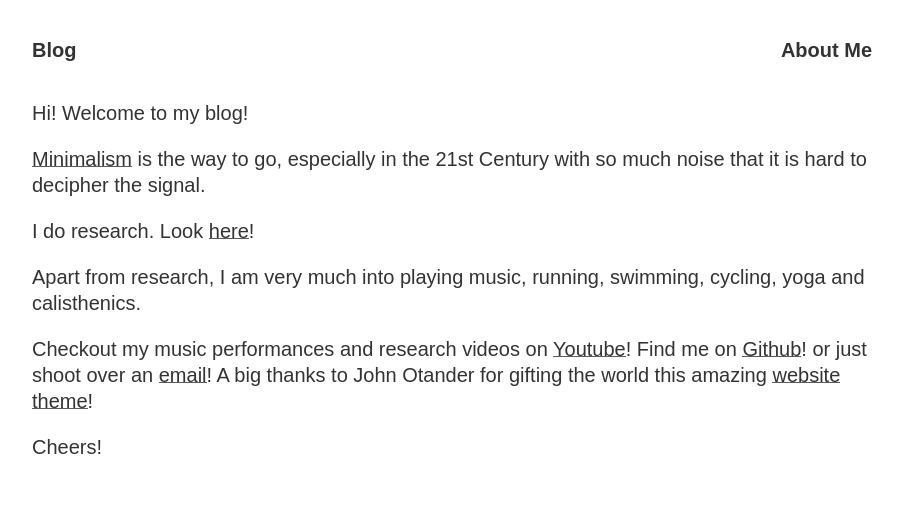
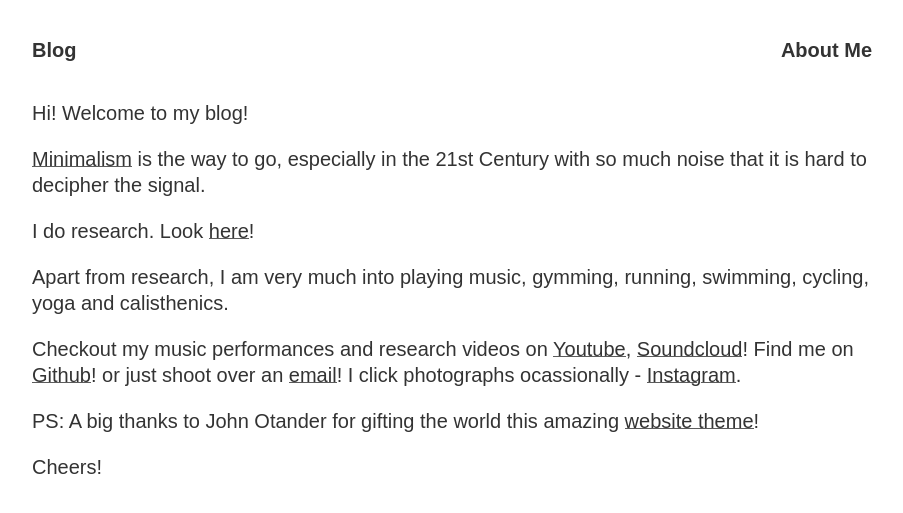
Before and after one commit to robotvisionxyz/robotvisionxyz.github.io, a Jekyll site: the page built from about.md, in a window 1280 px wide. Shown: the top 513 px of the page, without its empty margins (188-1091 px from the left). Built offline with Jekyll 4.4.1, drawn with Linux system fonts in a browser that asks for light colours; comment, search, counter and statistics services are not loaded.

Commit message:
Update about.md

```diff
--- a/about.md
+++ b/about.md
@@ -11,8 +11,10 @@ Hi! Welcome to my blog!
 
 I do research. Look [here](https://aseembits93.github.io/)!
 
-Apart from research, I am very much into playing music, running, swimming, cycling, yoga and calisthenics.
+Apart from research, I am very much into playing music, gymming, running, swimming, cycling, yoga and calisthenics.
 
-Checkout my music performances and research videos on [Youtube](https://www.youtube.com/channel/UCS-mAkSQheveU4dI78Sv1GQ)! Find me on [Github](https://github.com/aseembits93)! or just shoot over an [email](mailto:aseem.bits@gmail.com)! A big thanks to John Otander for gifting the world this amazing [website theme](http://pixyll.com/)!
+Checkout my music performances and research videos on [Youtube](https://www.youtube.com/channel/UCS-mAkSQheveU4dI78Sv1GQ), [Soundcloud](https://soundcloud.com/aseem-saxena)! Find me on [Github](https://github.com/aseembits93)! or just shoot over an [email](mailto:aseem.bits@gmail.com)! I click photographs ocassionally - [Instagram](https://www.instagram.com/aseemsaxena1/).
+
+PS: A big thanks to John Otander for gifting the world this amazing [website theme](http://pixyll.com/)!
 
 Cheers!
```
